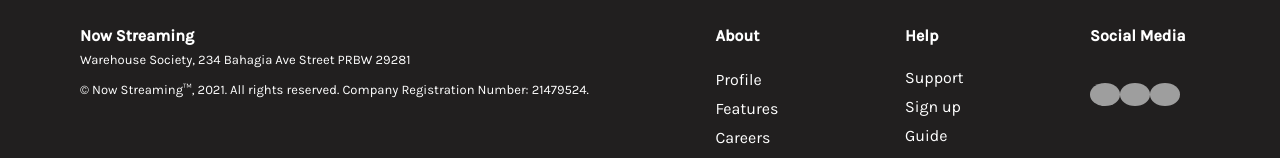
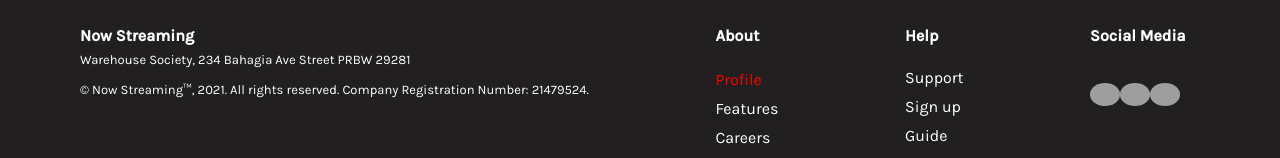
Before and after one commit to Yevhenii-Babenko/movie-app, a Nuxt app: page / in a window 1280 px wide. In both pictures the pointer is over the link "Profile". Shown: the part 1514-1672 px from the top of the page. Built offline with nearby package versions, Linux system fonts and the light colour scheme; no server answers; grey boxes are pictures that could not be loaded.

Commit message:
added hover to links

```diff
--- a/components/Footer.vue
+++ b/components/Footer.vue
@@ -109,7 +109,6 @@ $header-bg-color: #333;
   @include padding($padding: 0);
 }
 @mixin theme($theme: $header-bg-color) {
-  // background-color: $header-bg-color;
   border: $header-bg-color;
 }
 
@@ -179,6 +178,11 @@ $header-bg-color: #333;
   &__link {
     text-decoration: none;
     color: #fff;
+    transition: 0.4s ease-in-out all;
+    &:hover {
+      color: red;
+      transition: 0.4s ease-in-out all;
+    }
   }
 }
 
```
